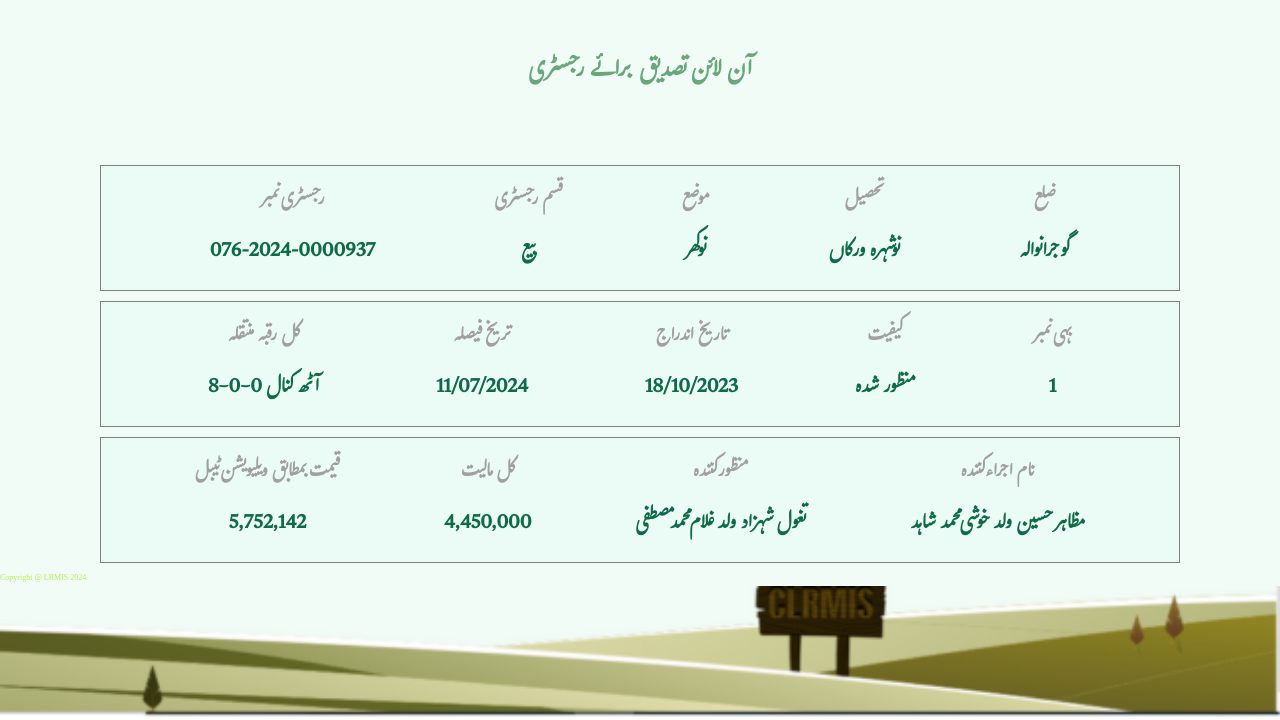
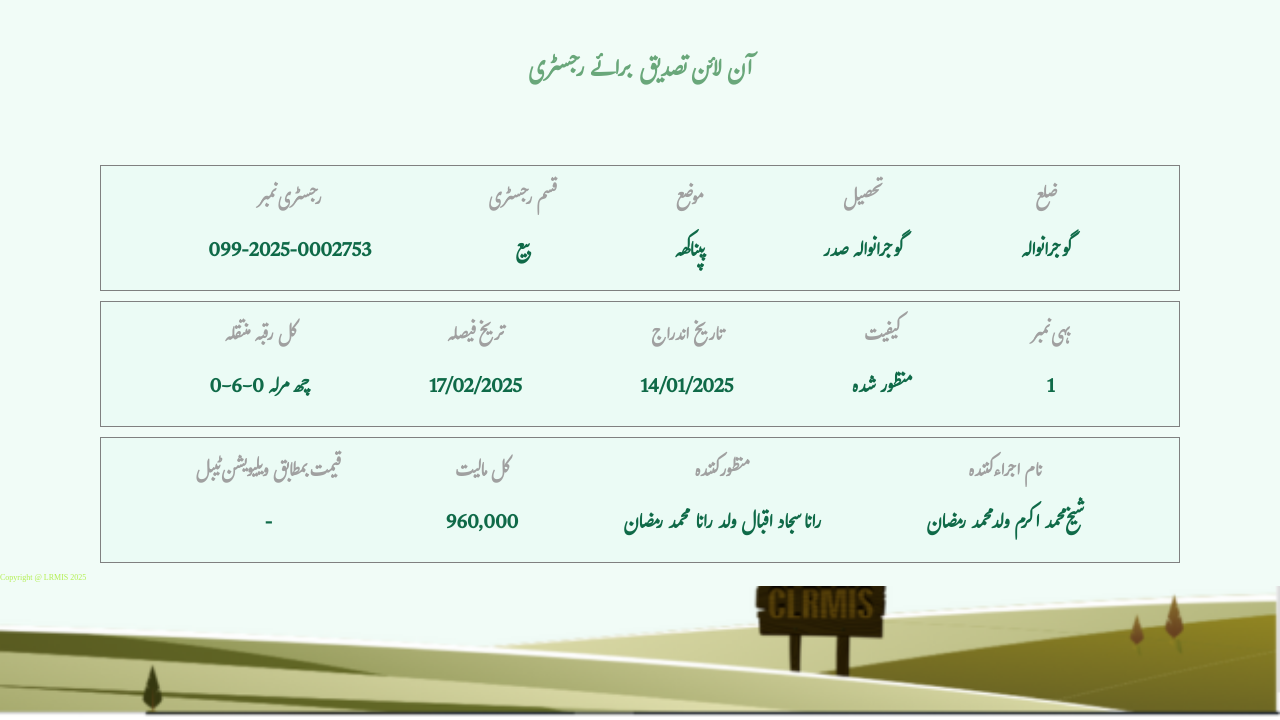
Before and after one commit to punjabzameen/Punajb52, a plain HTML site: page index.html in a window 1280 px wide. Shown: the part 80-800 px from the top of the page. Drawn offline with Linux system fonts and the light colour scheme.

Commit message:
Update index.html

```diff
--- a/index.html
+++ b/index.html
@@ -32,7 +32,7 @@
             <div class="item text1">
                 <h3>رجسٹری نمبر
                 </h3>
-                <p>076-2024-0000937
+                <p>099-2025-0002753
                 </p>
             </div>
             <div class="item text2"><h3>قسم رجسٹری
@@ -42,13 +42,13 @@
             <div class="item text3">
                 <h3>موضع
                 </h3>
-                <p>نوکھر
+                <p>پپناکھہ
                 </p>
             </div>
             <div class="item text4">
                 <h3>تحصیل
                 </h3>
-                <p>نوشہرہ ورکاں
+                <p>گوجرانوالہ صدر
                 </p>
             </div>
             <div class="item text5">
@@ -63,18 +63,18 @@
             <div class="item text1">
                 <h3>کل رقبہ منتقلہ
                 </h3>
-                <p>8-0-0 آٹھ کنال
+                <p>0-6-0 چھ مرلہ
                 </p>
             </div>
             <div class="item text2"><h3>تریخ فیصلہ
 
             </h3>
-            <p>11/07/2024
+            <p>17/02/2025
             </p></div>
             <div class="item text3">
                 <h3>تاریخ اندراج
                 </h3>
-                <p>18/10/2023
+                <p>14/01/2025
                 </p>
             </div>
             <div class="item text4">
@@ -95,23 +95,23 @@
             <div class="item text1">
                 <h3>قیمت بمطابق ویلیویشن ٹیبل
                 </h3>
-                <p>5,752,142
+                <p>-
                 </p>
             </div>
             <div class="item text2"><h3>کل مالیت
             </h3>
-            <p>4,450,000
+            <p>960,000
             </p></div>
             <div class="item text3">
                 <h3>منظور کنندہ
                 </h3>
-                <p>تغول شہزاد ولد غلام محمد مصطفی
+                <p>رانا سجاد اقبال ولد رانا محمد رمضان
                 </p>
             </div>
             <div class="item text4">
                 <h3>نام اجراء کنندہ
                 </h3>
-                <p>مظاہر حسین ولد خوشی محمد شاہد
+                <p>شیخ محمد اکرم ولد محمد رمضان
                 </p>
             </div>
 
@@ -120,7 +120,7 @@
     </section>
     <!-- ----------------- Inage section------------------ -->
      <div class="bottom_img">
-        Copyright @ LRMIS 2024
+        Copyright @ LRMIS 2025
 
      </div>
      <!-- <div class="main">
```
